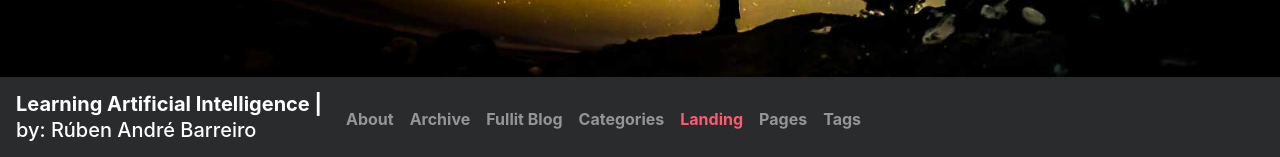
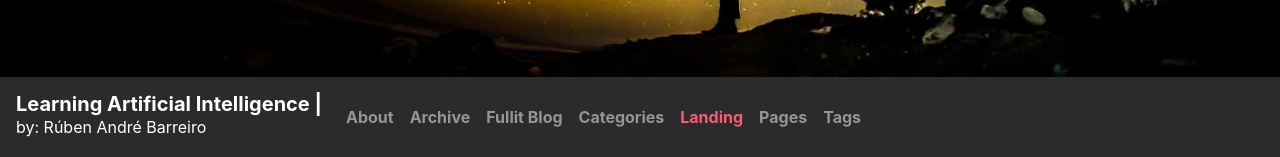
Before and after one commit to learning-artificial-intelligence/learning-artificial-intelligence.github.io, a Jekyll site: the page built from landing.html, in a window 1280 px wide. Shown: the part 823-980 px from the top of the page. Built offline with Jekyll 4.4.1, drawn with Linux system fonts in a browser that asks for light colours; nearby versions of some CDN libraries; some web fonts are replaced; grey boxes are pictures that could not be loaded.

Commit message:
Some minor changes added
Some minor changes added

```diff
--- a/_includes/themes/bootstrap/nav-bar.html
+++ b/_includes/themes/bootstrap/nav-bar.html
@@ -4,7 +4,7 @@
   <button class="navbar-toggler navbar-toggler-right" type="button" data-toggle="collapse" data-target="#navbarSupportedContent" aria-controls="navbarSupportedContent" aria-expanded="false" aria-label="Toggle navigation">
     <span class="navbar-toggler-icon"></span>
   </button>
-  <a class="navbar-brand" href="{{ BASE_PATH }}">Learning Artificial Intelligence | <h5>by: R&uacute;ben Andr&eacute; Barreiro</h5></a>
+  <a class="navbar-brand" href="{{ BASE_PATH }}">Learning Artificial Intelligence | <h6 style="font-weight: normal;">by: R&uacute;ben Andr&eacute; Barreiro</h6></a>
 
   <div class="collapse navbar-collapse" id="navbarSupportedContent">
     <ul class="navbar-nav mr-auto">
```
